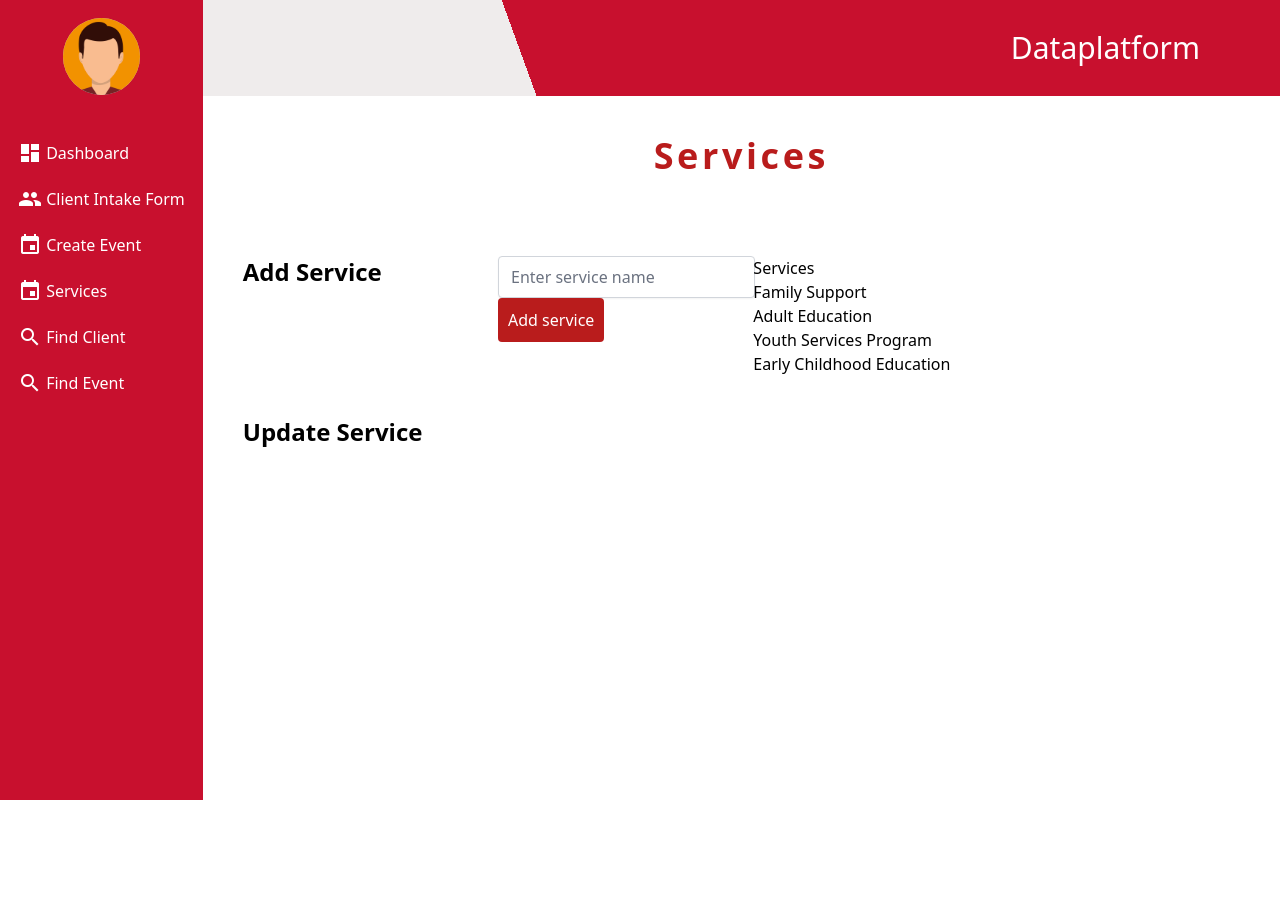
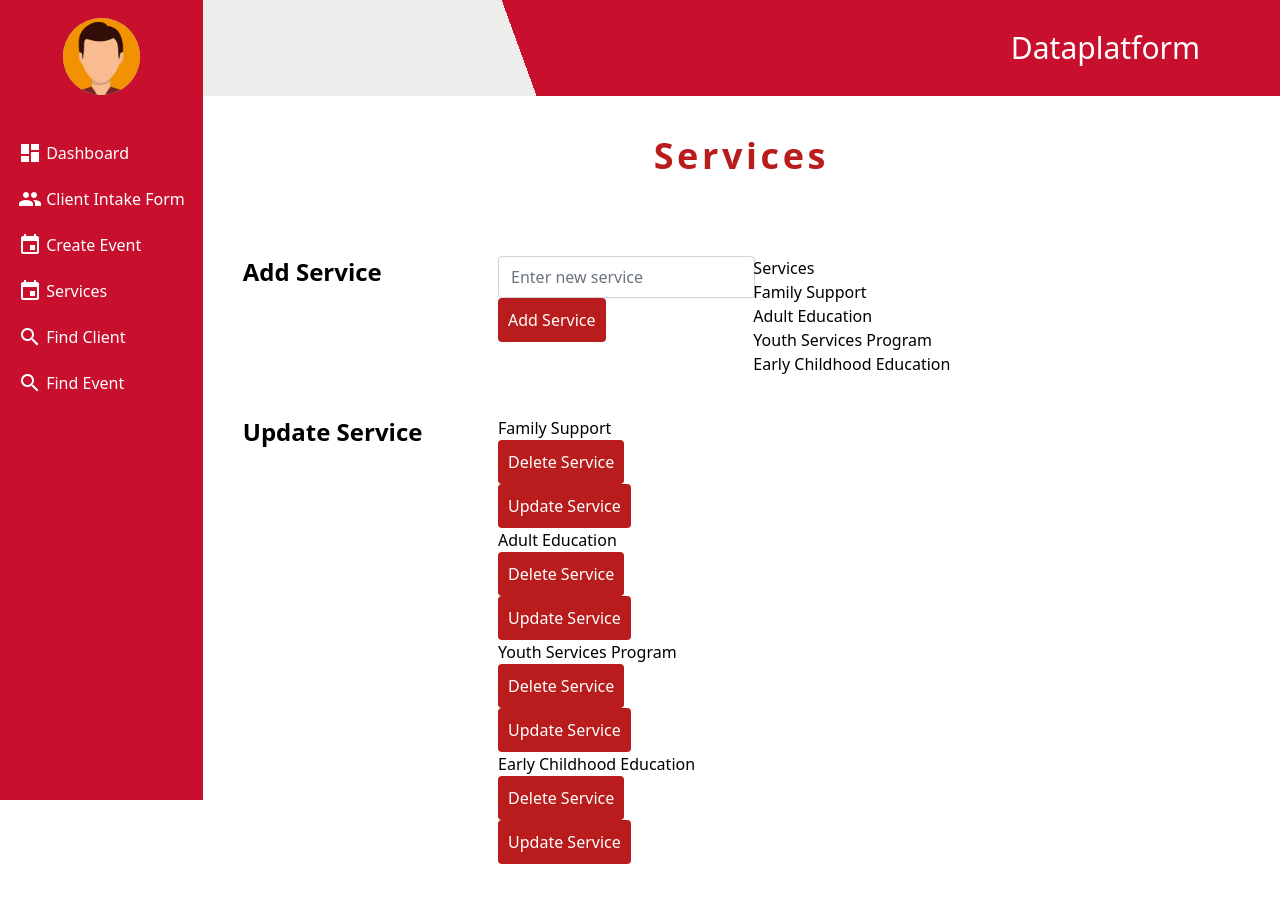
Before and after one commit to CIS-Spring-2023/project-cis_4339_project_18, a Vue app in the folder frontend/: page /serviceDetail in a window 1280 px wide. Shown: the top 902 px of the page. Before the commit the page ends 800 px from the top, so only its background shows below. Built offline with nearby package versions, Linux system fonts and the light colour scheme; no server answers.

Commit message:
Add files via upload
added update and delete functions to page

```diff
--- a/frontend/src/components/serviceDetail.vue
+++ b/frontend/src/components/serviceDetail.vue
@@ -14,12 +14,14 @@ export default {
         name: ''
       },
       services: [
-        { id: 1, name: 'Family Support' },
-        { id: 2, name: 'Adult Education' },
-        { id: 3, name: 'Youth Services Program' },
-        { id: 4, name: 'Early Childhood Education' }
+        'Family Support',
+        'Adult Education',
+        'Youth Services Program',
+        'Early Childhood Education'
       ],
-      newServiceName: ''
+      currentIndex: null,
+      updatedService: '',
+      newService: ''
     }
   },
   methods: {
@@ -39,15 +41,21 @@ export default {
           })
       }
     },
-    addService: function () {
-      // Generate a unique ID for the new item
-      const newId = this.services.length + 1
-      // Create a new service object with the entered name and the generated ID
-      const newService = { id: newId, name: this.newServiceName }
-      // Add the new service to the list
-      this.services.push(newService)
-      // Clear the input field
-      this.newServiceName = ''
+    deleteService(index) {
+      this.services.splice(index, 1)
+    },
+    showUpdateBox(index) {
+      this.currentIndex = index
+      this.updatedService = this.services[index]
+    },
+    updateService(index) {
+      this.services[index] = this.updatedService
+      this.currentIndex = null
+      this.updatedService = ''
+    },
+    addService() {
+      this.services.push(this.newService)
+      this.newService = ''
     }
   },
   // sets validations for the various data properties
@@ -83,12 +91,12 @@ export default {
             <form @submit.prevent="addService">
               <input
                 type="text"
-                v-model="newServiceName"
-                placeholder="Enter service name"
+                v-model="newService"
+                placeholder="Enter new service"
                 class="rounded border-gray-300 text-indigo-600 shadow-sm focus:border-indigo-300 focus:ring focus:ring-offset-0 focus:ring-indigo-200 focus:ring-opacity-50"
               />
-              <button class="bg-red-700 text-white rounded" type="submit">
-                Add service
+              <button class="bg-red-700 text-white rounded" @click="addService">
+                Add Service
               </button>
             </form>
           </div>
@@ -97,8 +105,8 @@ export default {
           <div>
             <h1>Services</h1>
             <ul>
-              <li v-for="service in services" :key="service.id">
-                {{ service.name }}
+              <li v-for="(service, index) in services" :key="index">
+                {{ service }}
               </li>
             </ul>
           </div>
@@ -111,6 +119,36 @@ export default {
         >
           <h2 class="text-2xl font-bold">Update Service</h2>
           <!-- form field -->
+          <ul>
+            <li v-for="(service, index) in services" :key="index">
+              {{ service }}
+              <button
+                class="bg-red-700 text-white rounded"
+                @click="deleteService(index)"
+              >
+                Delete Service
+              </button>
+              <button
+                class="bg-red-700 text-white rounded"
+                @click="showUpdateBox(index)"
+              >
+                Update Service
+              </button>
+              <div v-if="index === currentIndex">
+                <input
+                  type="text"
+                  v-model="updatedService"
+                  placeholder="Enter updated service"
+                />
+                <button
+                  class="bg-red-700 text-white rounded"
+                  @click="updateService(index)"
+                >
+                  Save
+                </button>
+              </div>
+            </li>
+          </ul>
         </div>
       </form>
     </div>
```
